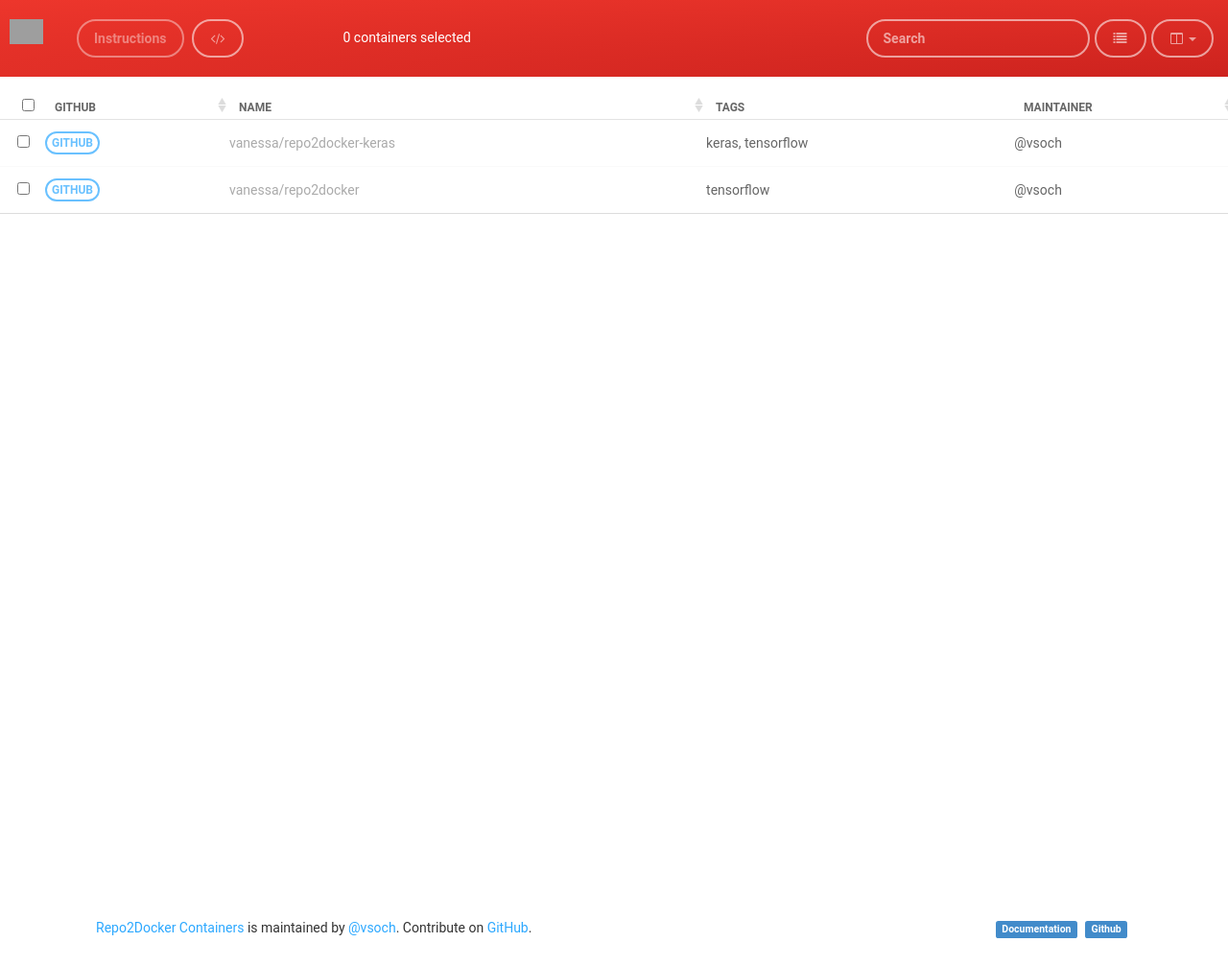
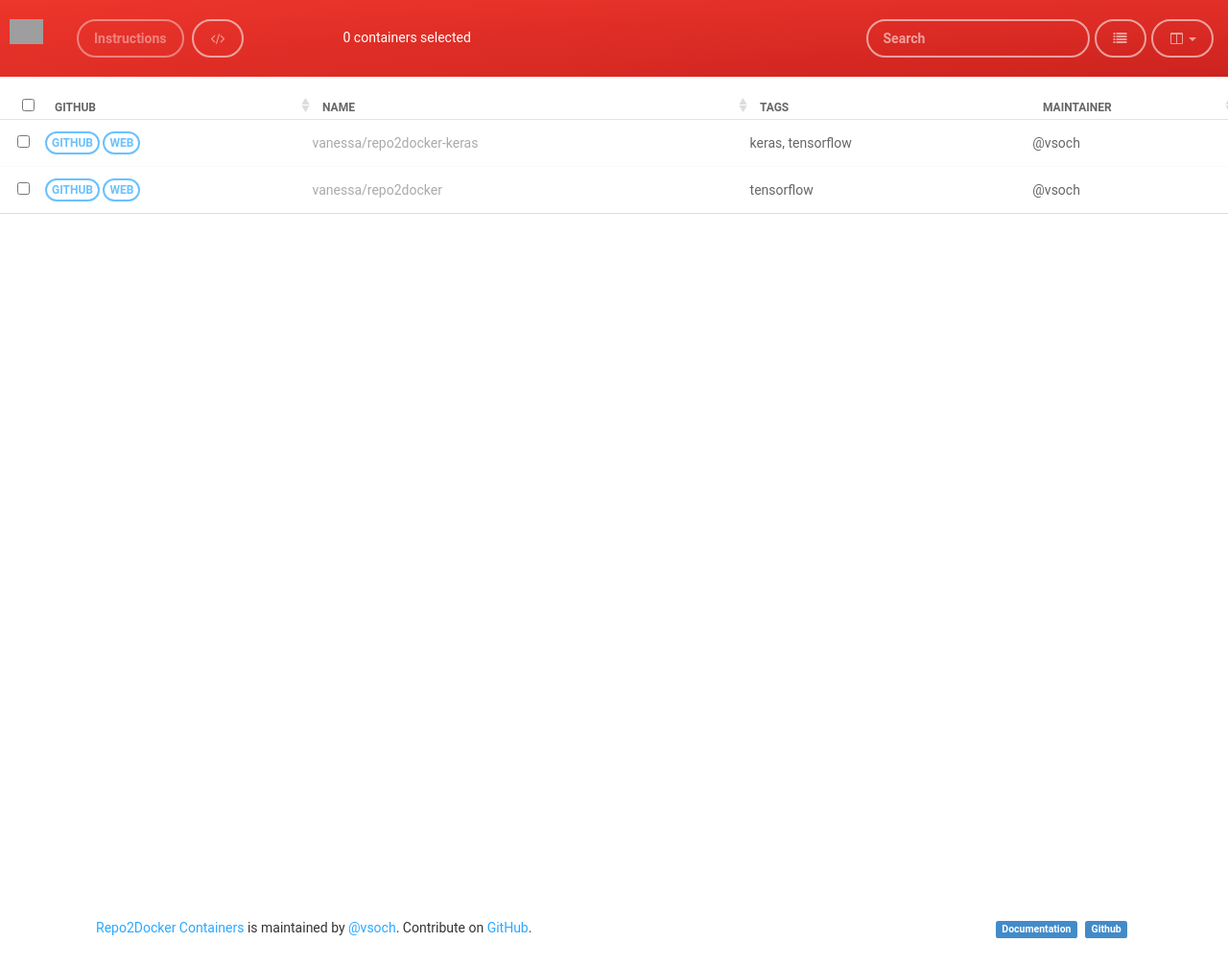
Before and after one commit to vsoch/containershare, a Jekyll site: the page built from docs/pages/index.md, in a window 1280 px wide. Shown: the whole page at 96% size. Built offline with Jekyll 4.4.1, drawn with Linux system fonts in a browser that asks for light colours; nearby versions of some CDN libraries.

```diff
--- a/docs/_includes/table.html
+++ b/docs/_includes/table.html
@@ -27,6 +27,8 @@
                     <td>
                         <a href="{{ exp.github }}" target="_blank">
                            <span class="btn btn-xs btn-info">GITHUB</span></a>
+                        <a href="{{ exp.web }}" target="_blank">
+                           <span class="btn btn-xs btn-info">WEB</span></a>
                     </td>
                     <td><a href="{{ exp.docker }}" target="_blank">{{ exp.name }}</a></td>
                     <td>{% for tag in exp.tags %}{{ tag }}{% if forloop.last %}{% else %}, {% endif %}{% endfor %}</td>
```
Also changed, not shown: docs/_library/repo2docker-keras.md (+1 -0 lines), docs/_library/repo2docker-tensorflow.md (+1 -0 lines), README.md.
